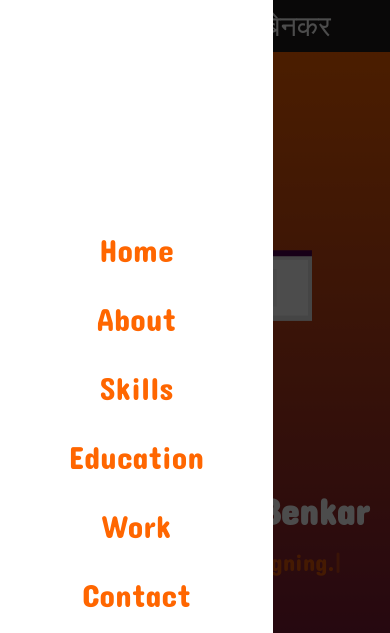
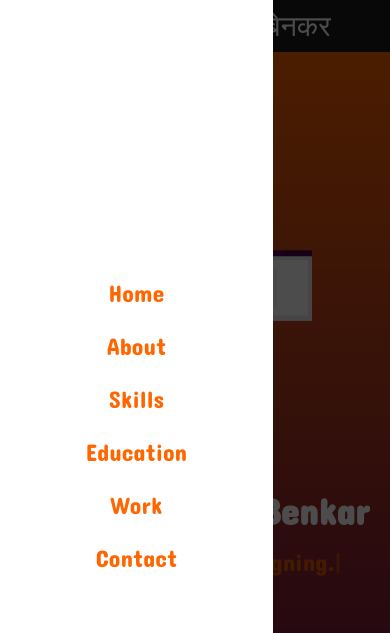
Before and after one commit to adityabenkar/adityabenkar.in, a plain HTML site: page index.html in a window 390 px wide. Both pictures are taken after a click on the element 65 px from the left and 26 px from the top of the page. Shown: the top 633 px of the page. Drawn offline with nearby package versions, Linux system fonts and the light colour scheme.

Commit message:
Update style.css

```diff
--- a/styles/style.css
+++ b/styles/style.css
@@ -128,12 +128,12 @@ body {
 
 .navbar-items-mobile li {
   font-size: 2rem;
-  margin: 1rem 0;
+  margin: 0.5rem 0;
 }
 
 .navbar-items-mobile a {
   color: var(--orange);
-  font-size: 2rem;
+  font-size: 1.5rem;
 }
 
 @media screen and (max-width: 750px) {
```
